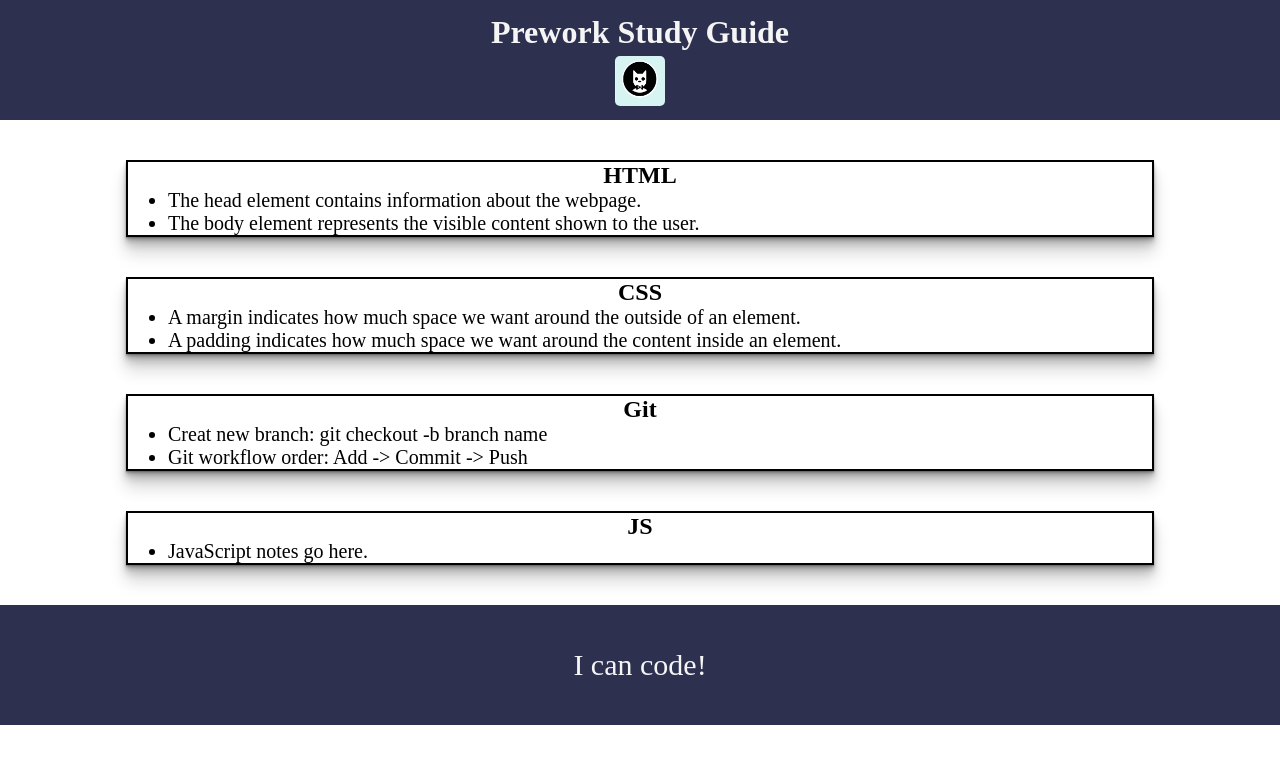
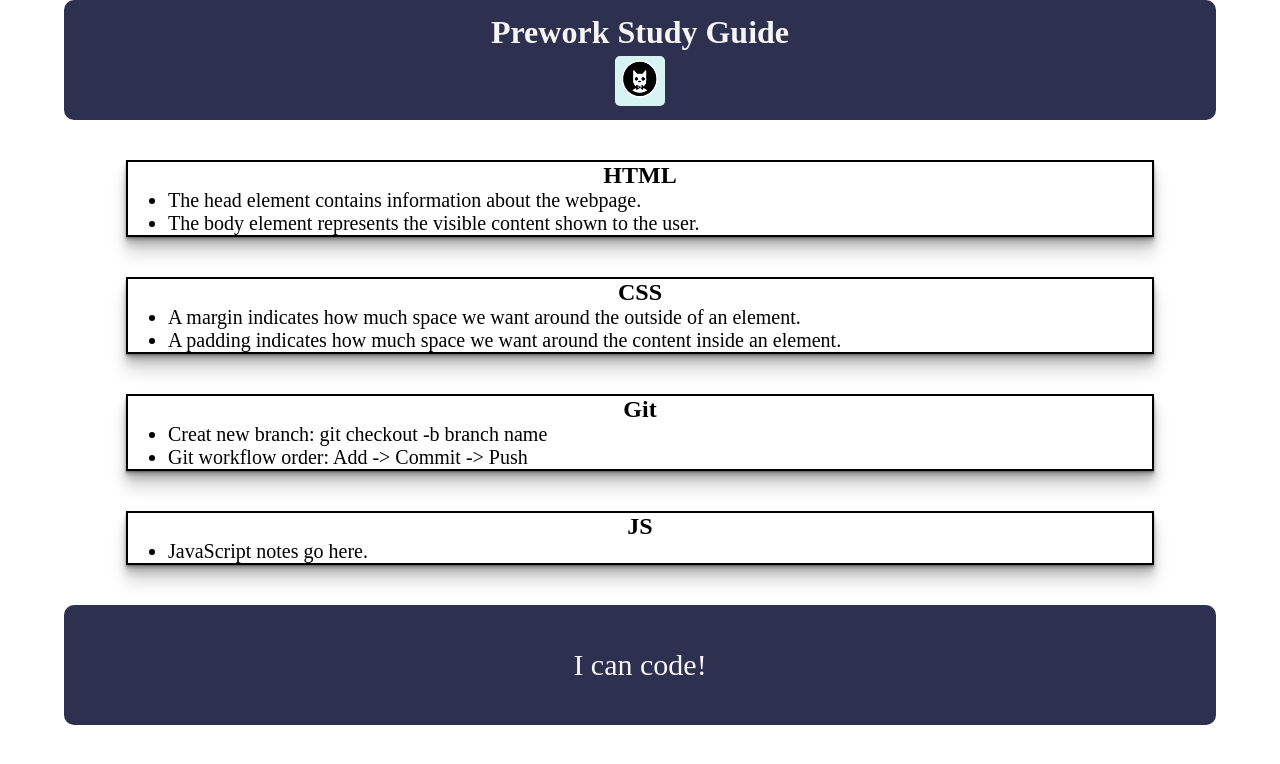
Before and after one commit to Evan8383/prework-study-guide, a plain HTML site: page index.html in a window 1280 px wide. Drawn offline with Linux system fonts and the light colour scheme.

Commit message:
updated CSS for visual changes to header/footer

```diff
--- a/assets/style.css
+++ b/assets/style.css
@@ -6,10 +6,12 @@ header, footer {
     display: grid;
     align-content: center;
     justify-content: center;
-    width: 100%;
+    margin: auto;
+    width: 90%;
     height: 120px;
     background-color: #2D304F;
     color: whitesmoke;
+    border-radius: 10px ;
 }
 h1, h2 {
     text-align: center;
```
